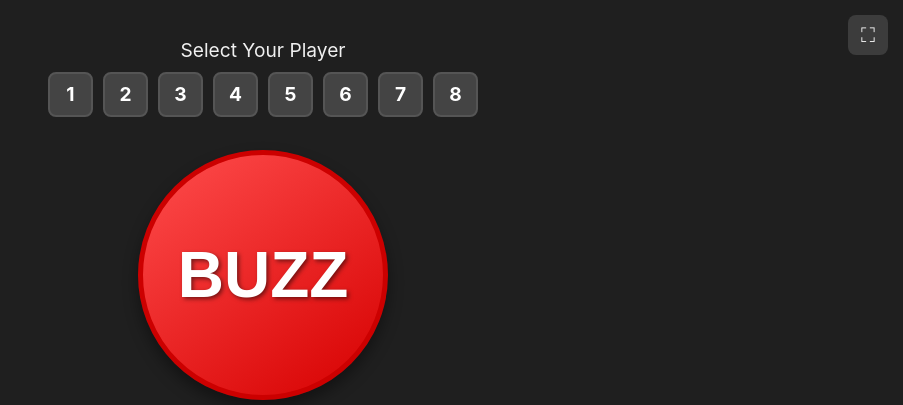
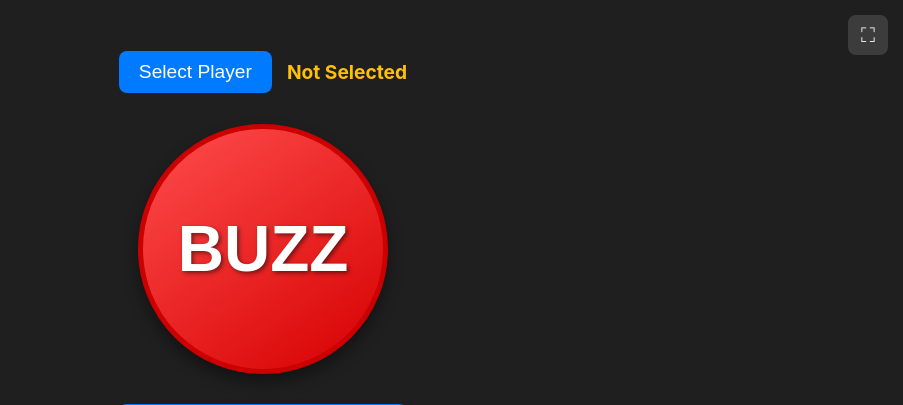
Before and after one commit to RPires27/BuzzControllerEmulator, a Flask app: page / in a window 1280 px wide. Shown: the top 405 px of the page, without its empty margins (377-1280 px from the left). Run offline with Flask 3, Linux system fonts and the light colour scheme; some libraries are stand-ins or nearby versions.

Commit message:
refactor(ui): Replace player selection with modal
This commit refactors the player selection UI to use a modal window.

- Replaces the grid of player buttons with a single 'Select Player' button.
- Implements a modal that contains the player selection grid.
- The modal is displayed when the button is clicked and closes automatically after a player is chosen.
- This provides a cleaner and more user-friendly interface.

```diff
--- a/templates/index.html
+++ b/templates/index.html
@@ -67,17 +67,63 @@
         padding: 20px;
       }
 
-      /* Player Selector Styling */
+      /* Player Selector Button */
       .player-selector-container {
-        width: 100%;
-        text-align: center;
-        margin-bottom: 15px;
+        display: flex;
+        align-items: center;
+        gap: 15px;
       }
 
-      .player-selector-container label {
+      #open-modal-btn {
         font-size: 1.2em;
-        margin-bottom: 10px;
-        display: block;
+        padding: 10px 20px;
+        border-radius: 8px;
+        border: none;
+        background-color: #007bff;
+        color: #fff;
+        cursor: pointer;
+        transition: background-color 0.2s ease;
+      }
+
+      #open-modal-btn:hover {
+        background-color: #0056b3;
+      }
+
+      #player-display {
+        font-size: 1.2em;
+        font-weight: bold;
+        color: #ffc107;
+      }
+
+      /* Modal Styles */
+      .modal {
+        display: none; /* Hidden by default */
+        position: fixed;
+        z-index: 2000;
+        left: 0;
+        top: 0;
+        width: 100%;
+        height: 100%;
+        overflow: auto;
+        background-color: rgba(0, 0, 0, 0.6);
+        align-items: center;
+        justify-content: center;
+      }
+
+      .modal-content {
+        background-color: #2c2c2c;
+        margin: auto;
+        padding: 25px;
+        border: 1px solid #888;
+        border-radius: 15px;
+        width: 90%;
+        max-width: 400px;
+        text-align: center;
+        box-shadow: 0 5px 15px rgba(0,0,0,0.5);
+      }
+
+      .modal-content h2 {
+        margin-top: 0;
       }
 
       .player-selector {
@@ -85,14 +131,15 @@
         flex-wrap: wrap;
         justify-content: center;
         gap: 10px;
+        margin-top: 20px;
       }
 
       .player-button {
-        width: 45px;
-        height: 45px;
-        font-size: 1.2em;
+        width: 60px;
+        height: 60px;
+        font-size: 1.5em;
         font-weight: bold;
-        border-radius: 8px;
+        border-radius: 12px;
         border: 2px solid #555;
         background-color: #444;
         color: #fff;
@@ -190,12 +237,21 @@
     >
       ⛶
     </button>
-    <div class="controller-container">
-      <div class="player-selector-container">
-        <label>Select Your Player</label>
+
+    <!-- Player Selection Modal -->
+    <div id="player-modal" class="modal">
+      <div class="modal-content">
+        <h2>Select Your Player</h2>
         <div class="player-selector" id="player-selector">
           <!-- Player buttons will be generated by JavaScript -->
         </div>
+      </div>
+    </div>
+
+    <div class="controller-container">
+      <div class="player-selector-container">
+        <button id="open-modal-btn">Select Player</button>
+        <div id="player-display">Not Selected</div>
       </div>
 
       <div class="buzz-button-container" onclick="buzz('red')">
@@ -216,9 +272,25 @@
       let selectedPlayer = null;
       let mySid = null;
 
+      // --- DOM Elements ---
+      const modal = document.getElementById("player-modal");
+      const openModalBtn = document.getElementById("open-modal-btn");
+      const playerSelector = document.getElementById("player-selector");
+      const playerDisplay = document.getElementById("player-display");
+
+      // --- Modal Logic ---
+      openModalBtn.onclick = () => {
+        modal.style.display = "flex";
+      };
+
+      // Close modal if user clicks outside the content
+      window.onclick = (event) => {
+        if (event.target == modal) {
+          modal.style.display = "none";
+        }
+      };
+
       // --- Player Selection ---
-      const playerSelector = document.getElementById("player-selector");
-
       function createPlayerButtons() {
         playerSelector.innerHTML = ""; // Clear existing buttons
         for (let i = 1; i <= 8; i++) {
@@ -232,43 +304,49 @@
       }
 
       function selectPlayer(player) {
-        // If the button is locked by another player, do nothing
         const button = document.querySelector(`.player-button[data-player='${player}']`);
         if (button.classList.contains('locked') && !button.classList.contains('selected')) {
-            return;
+            return; // Can't select a button locked by others
         }
-
-        // Emit the player selection to the server
         socket.emit("select_player", { player: player });
       }
 
       socket.on("connect", () => {
         mySid = socket.id;
-        createPlayerButtons(); // Initial creation
+        createPlayerButtons();
       });
 
       socket.on("update_players", (lockedPlayers) => {
-        selectedPlayer = null; // Reset current selection
+        let wasSelected = false;
+        selectedPlayer = null;
         const allPlayerButtons = document.querySelectorAll(".player-button");
 
         allPlayerButtons.forEach((button) => {
           const playerId = button.dataset.player;
           const lockingSid = lockedPlayers[playerId];
 
-          // Reset styles
           button.classList.remove("locked", "selected");
 
           if (lockingSid) {
             if (lockingSid === mySid) {
-              // This client has locked this player
               button.classList.add("selected");
-              selectedPlayer = playerId; // Update the selected player
+              selectedPlayer = playerId;
+              playerDisplay.textContent = `Player ${playerId}`;
+              wasSelected = true;
             } else {
-              // Another client has locked this player
               button.classList.add("locked");
             }
           }
         });
+
+        if (!selectedPlayer) {
+          playerDisplay.textContent = "Not Selected";
+        }
+
+        // If a player was just successfully selected, close the modal
+        if (wasSelected) {
+          modal.style.display = "none";
+        }
       });
 
       // --- Buzz Action ---
@@ -300,7 +378,6 @@
 
       // Initial setup
       createPlayerButtons();
-
     </script>
   </body>
 </html>
```
